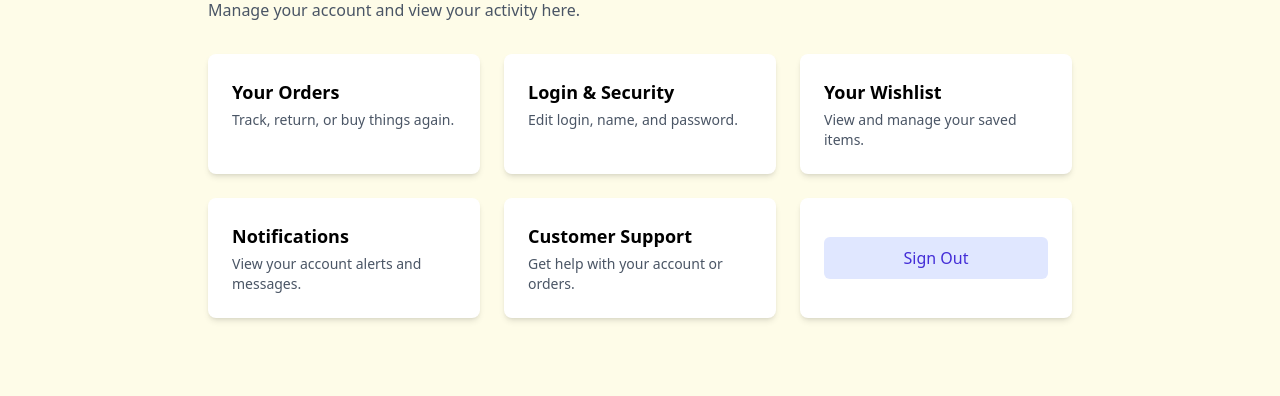
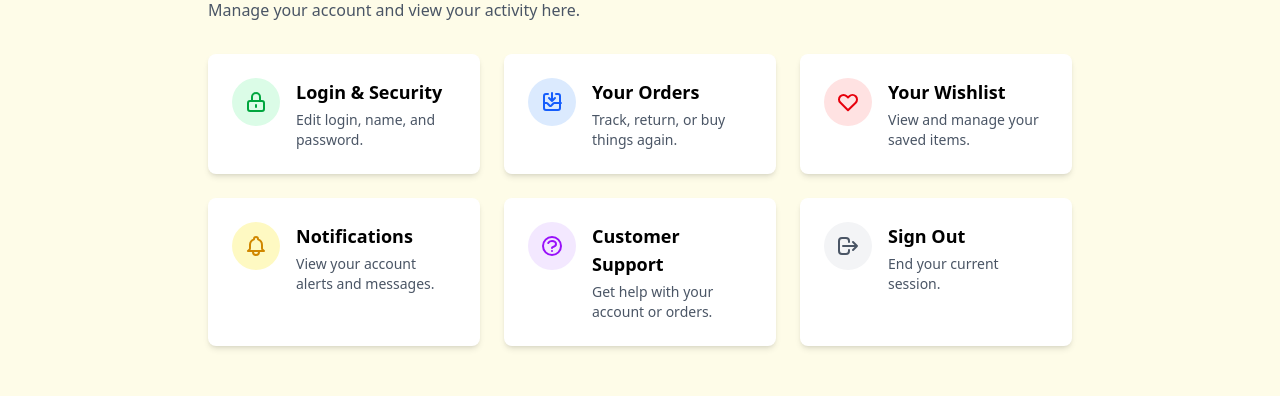
Before and after one commit to ByrnorOCount/electronics-shop, a React (Vite) app in the folder frontend/: page /profile in a window 1280 px wide. Shown: the part 138-534 px from the top of the page. Built offline with nearby package versions, Linux system fonts and the light colour scheme; no server answers; sample sign-in values are in the browser's storage.

Commit message:
Prettify /profile and add confirmation pop-up for logging out

```diff
--- a/frontend/src/pages/ProfilePage.jsx
+++ b/frontend/src/pages/ProfilePage.jsx
@@ -1,13 +1,16 @@
-import React from 'react';
+import React, { useState } from 'react';
 import { Link, useNavigate } from 'react-router-dom';
 import { useAppDispatch, useAppSelector } from '../store/hooks';
 import { logout } from '../features/auth/authSlice';
 import toast from 'react-hot-toast';
+import Modal from '../components/Modal';
+import Button from '../components/Button';
 
 export default function ProfilePage() {
   const dispatch = useAppDispatch();
   const navigate = useNavigate();
   const { user } = useAppSelector((state) => state.auth);
+  const [isLogoutModalOpen, setIsLogoutModalOpen] = useState(false);
 
   const handleLogout = () => {
     dispatch(logout());
@@ -26,35 +29,99 @@ export default function ProfilePage() {
 
       {/* Account Navigation Links */}
       <div className="grid grid-cols-1 md:grid-cols-2 lg:grid-cols-3 gap-6">
+        {/* Login & Security Card */}
+        <Link to="/settings" className="block p-6 bg-white rounded-lg shadow-md hover:shadow-lg transition-shadow">
+          <div className="flex items-start">
+            <div className="flex-shrink-0 h-12 w-12 flex items-center justify-center rounded-full bg-green-100 text-green-600">
+              <svg xmlns="http://www.w3.org/2000/svg" className="h-6 w-6" fill="none" viewBox="0 0 24 24" stroke="currentColor" strokeWidth={2}><path strokeLinecap="round" strokeLinejoin="round" d="M12 15v2m-6 4h12a2 2 0 002-2v-6a2 2 0 00-2-2H6a2 2 0 00-2 2v6a2 2 0 002 2zm10-10V7a4 4 0 00-8 0v4h8z" /></svg>
+            </div>
+            <div className="ml-4">
+              <h3 className="font-semibold text-lg">Login & Security</h3>
+              <p className="text-sm text-gray-600 mt-1">Edit login, name, and password.</p>
+            </div>
+          </div>
+        </Link>
+
+        {/* Your Orders Card */}
         <Link to="/orders" className="block p-6 bg-white rounded-lg shadow-md hover:shadow-lg transition-shadow">
+          <div className="flex items-start">
+            <div className="flex-shrink-0 h-12 w-12 flex items-center justify-center rounded-full bg-blue-100 text-blue-600">
+              <svg xmlns="http://www.w3.org/2000/svg" className="h-6 w-6" fill="none" viewBox="0 0 24 24" stroke="currentColor" strokeWidth={2}><path strokeLinecap="round" strokeLinejoin="round" d="M8 4H6a2 2 0 00-2 2v12a2 2 0 002 2h12a2 2 0 002-2V6a2 2 0 00-2-2h-2m-4-1v8m0 0l3-3m-3 3L9 8m-5 5h2.586a1 1 0 01.707.293l2.414 2.414a1 1 0 001.414 0l2.414-2.414a1 1 0 01.707-.293H21" /></svg>
+            </div>
+            <div className="ml-4">
               <h3 className="font-semibold text-lg">Your Orders</h3>
               <p className="text-sm text-gray-600 mt-1">Track, return, or buy things again.</p>
+            </div>
+          </div>
         </Link>
-        <Link to="/settings" className="block p-6 bg-white rounded-lg shadow-md hover:shadow-lg transition-shadow">
-          <h3 className="font-semibold text-lg">Login & Security</h3>
-          <p className="text-sm text-gray-600 mt-1">Edit login, name, and password.</p>
-        </Link>
+
+        {/* Your Wishlist Card */}
         <Link to="/wishlist" className="block p-6 bg-white rounded-lg shadow-md hover:shadow-lg transition-shadow">
+          <div className="flex items-start">
+            <div className="flex-shrink-0 h-12 w-12 flex items-center justify-center rounded-full bg-red-100 text-red-600">
+              <svg xmlns="http://www.w3.org/2000/svg" className="h-6 w-6" fill="none" viewBox="0 0 24 24" stroke="currentColor" strokeWidth={2}><path strokeLinecap="round" strokeLinejoin="round" d="M4.318 6.318a4.5 4.5 0 016.364 0L12 7.5l1.318-1.182a4.5 4.5 0 116.364 6.364L12 20.25l-7.682-7.682a4.5 4.5 0 010-6.364z" /></svg>
+            </div>
+            <div className="ml-4">
               <h3 className="font-semibold text-lg">Your Wishlist</h3>
               <p className="text-sm text-gray-600 mt-1">View and manage your saved items.</p>
+            </div>
+          </div>
         </Link>
+
+        {/* Notifications Card */}
         <Link to="/notifications" className="block p-6 bg-white rounded-lg shadow-md hover:shadow-lg transition-shadow">
+          <div className="flex items-start">
+            <div className="flex-shrink-0 h-12 w-12 flex items-center justify-center rounded-full bg-yellow-100 text-yellow-600">
+              <svg xmlns="http://www.w3.org/2000/svg" className="h-6 w-6" fill="none" viewBox="0 0 24 24" stroke="currentColor" strokeWidth={2}><path strokeLinecap="round" strokeLinejoin="round" d="M15 17h5l-1.405-1.405A2.032 2.032 0 0118 14.158V11a6.002 6.002 0 00-4-5.659V5a2 2 0 10-4 0v.341C7.67 6.165 6 8.388 6 11v3.159c0 .538-.214 1.055-.595 1.436L4 17h5m6 0v1a3 3 0 11-6 0v-1m6 0H9" /></svg>
+            </div>
+            <div className="ml-4">
               <h3 className="font-semibold text-lg">Notifications</h3>
               <p className="text-sm text-gray-600 mt-1">View your account alerts and messages.</p>
+            </div>
+          </div>
         </Link>
+
+        {/* Customer Support Card */}
         <Link to="/support" className="block p-6 bg-white rounded-lg shadow-md hover:shadow-lg transition-shadow">
+          <div className="flex items-start">
+            <div className="flex-shrink-0 h-12 w-12 flex items-center justify-center rounded-full bg-purple-100 text-purple-600">
+              <svg xmlns="http://www.w3.org/2000/svg" className="h-6 w-6" fill="none" viewBox="0 0 24 24" stroke="currentColor" strokeWidth={2}><path strokeLinecap="round" strokeLinejoin="round" d="M8.228 9c.549-1.165 2.03-2 3.772-2 2.21 0 4 1.343 4 3 0 1.4-1.278 2.575-3.006 2.907-.542.104-.994.54-.994 1.093m0 3h.01M21 12a9 9 0 11-18 0 9 9 0 0118 0z" /></svg>
+            </div>
+            <div className="ml-4">
               <h3 className="font-semibold text-lg">Customer Support</h3>
               <p className="text-sm text-gray-600 mt-1">Get help with your account or orders.</p>
-        </Link>
-        <div className="p-6 bg-white rounded-lg shadow-md flex flex-col justify-center items-center">
-          <button
-            onClick={handleLogout}
-            className="w-full px-6 py-2 border border-transparent text-base font-medium rounded-md text-indigo-700 bg-indigo-100 hover:bg-indigo-200"
-          >
-            Sign Out
-          </button>
             </div>
           </div>
+        </Link>
+
+        {/* Sign Out Card */}
+        <div className="p-6 bg-white rounded-lg shadow-md hover:shadow-lg transition-shadow flex items-start cursor-pointer" onClick={() => setIsLogoutModalOpen(true)}>
+          <div className="flex-shrink-0 h-12 w-12 flex items-center justify-center rounded-full bg-gray-100 text-gray-600">
+            <svg xmlns="http://www.w3.org/2000/svg" className="h-6 w-6" fill="none" viewBox="0 0 24 24" stroke="currentColor" strokeWidth={2}><path strokeLinecap="round" strokeLinejoin="round" d="M17 16l4-4m0 0l-4-4m4 4H7m6 4v1a3 3 0 01-3 3H6a3 3 0 01-3-3V7a3 3 0 013-3h4a3 3 0 013 3v1" /></svg>
+          </div>
+          <div className="ml-4">
+            <h3 className="font-semibold text-lg">Sign Out</h3>
+            <p className="text-sm text-gray-600 mt-1">End your current session.</p>
+          </div>
+        </div>
+      </div>
+
+      {/* Logout Confirmation Modal */}
+      <Modal
+        open={isLogoutModalOpen}
+        onClose={() => setIsLogoutModalOpen(false)}
+        title="Confirm Sign Out"
+      >
+        <p className="text-gray-600 mb-6">Are you sure you want to sign out?</p>
+        <div className="flex justify-end gap-4">
+          <Button variant="secondary" onClick={() => setIsLogoutModalOpen(false)}>
+            Cancel
+          </Button>
+          <Button onClick={handleLogout} className="bg-red-600 hover:bg-red-700 text-white">
+            Sign Out
+          </Button>
+        </div>
+      </Modal>
     </main>
   );
 }
```
Lines whose indentation alone changed are shown as unchanged.
